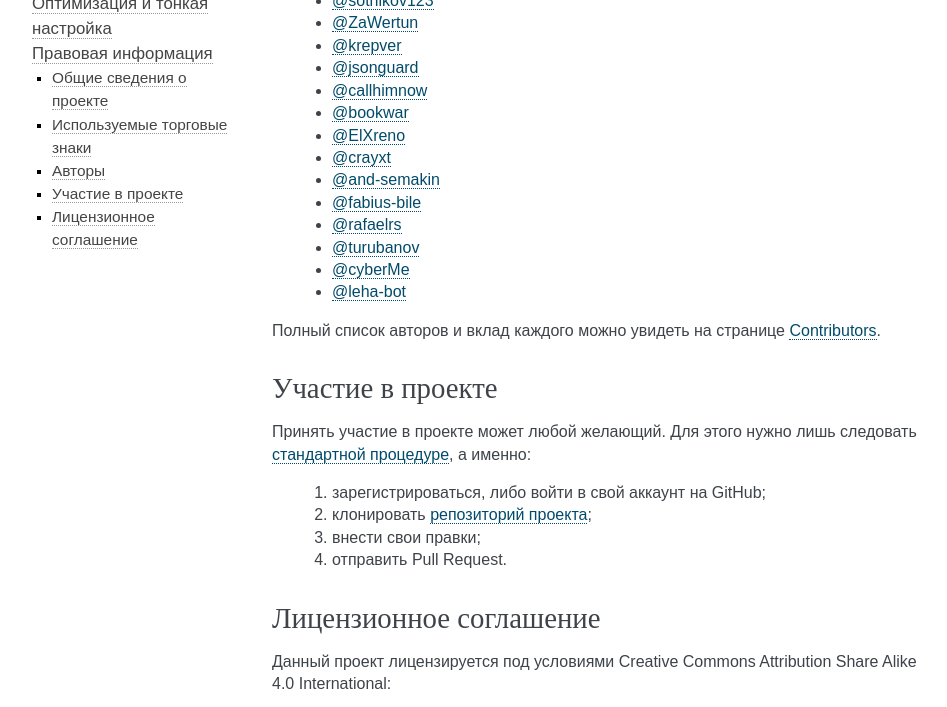
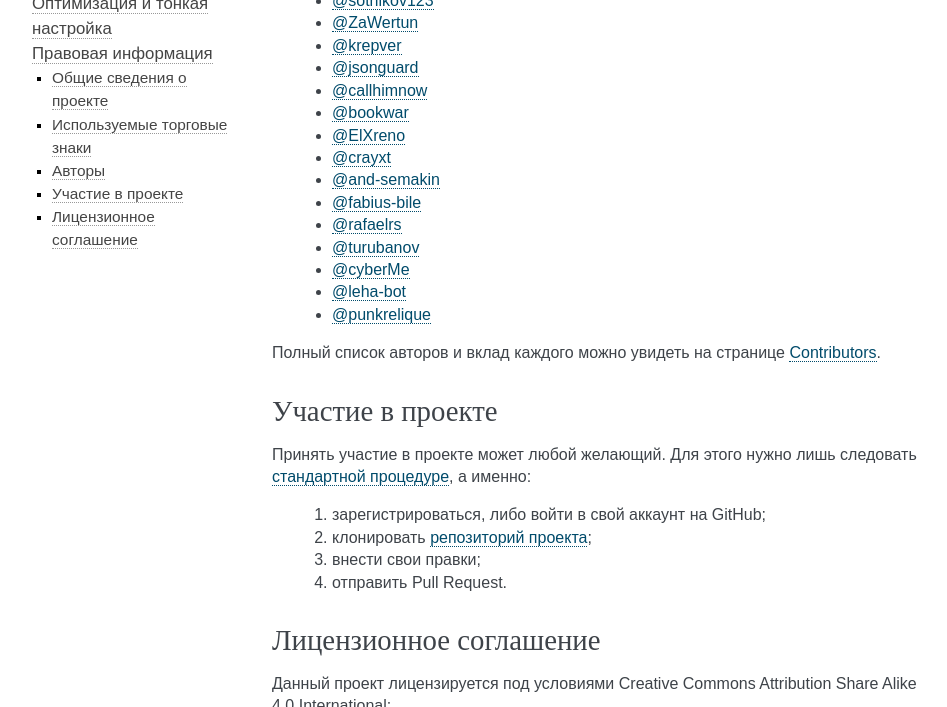
Before and after one commit to RussianFedora/FAQ, a Sphinx documentation site: the page built from source/legal-info.rst, in a window 1280 px wide and 900 px high, scrolled down 577 px, cut to the strip 0-707 px from the top of the window. Shown: the whole strip, without its empty margins (148-1095 px from the left). Built offline with Sphinx 7.4.7, drawn with Linux system fonts in a browser that asks for light colours; comment, search, counter and statistics services are not loaded.

Commit message:
Added a new contributor to the list.

```diff
--- a/source/legal-info.rst
+++ b/source/legal-info.rst
@@ -52,6 +52,7 @@
   * `@turubanov <https://github.com/turubanov>`__
   * `@cyberMe <https://github.com/cyberMe>`__
   * `@leha-bot <https://github.com/leha-bot>`__
+  * `@punkrelique <https://github.com/punkrelique>`__
 
 Полный список авторов и вклад каждого можно увидеть на странице `Contributors <https://github.com/RussianFedora/FAQ/graphs/contributors>`__.
 
```
